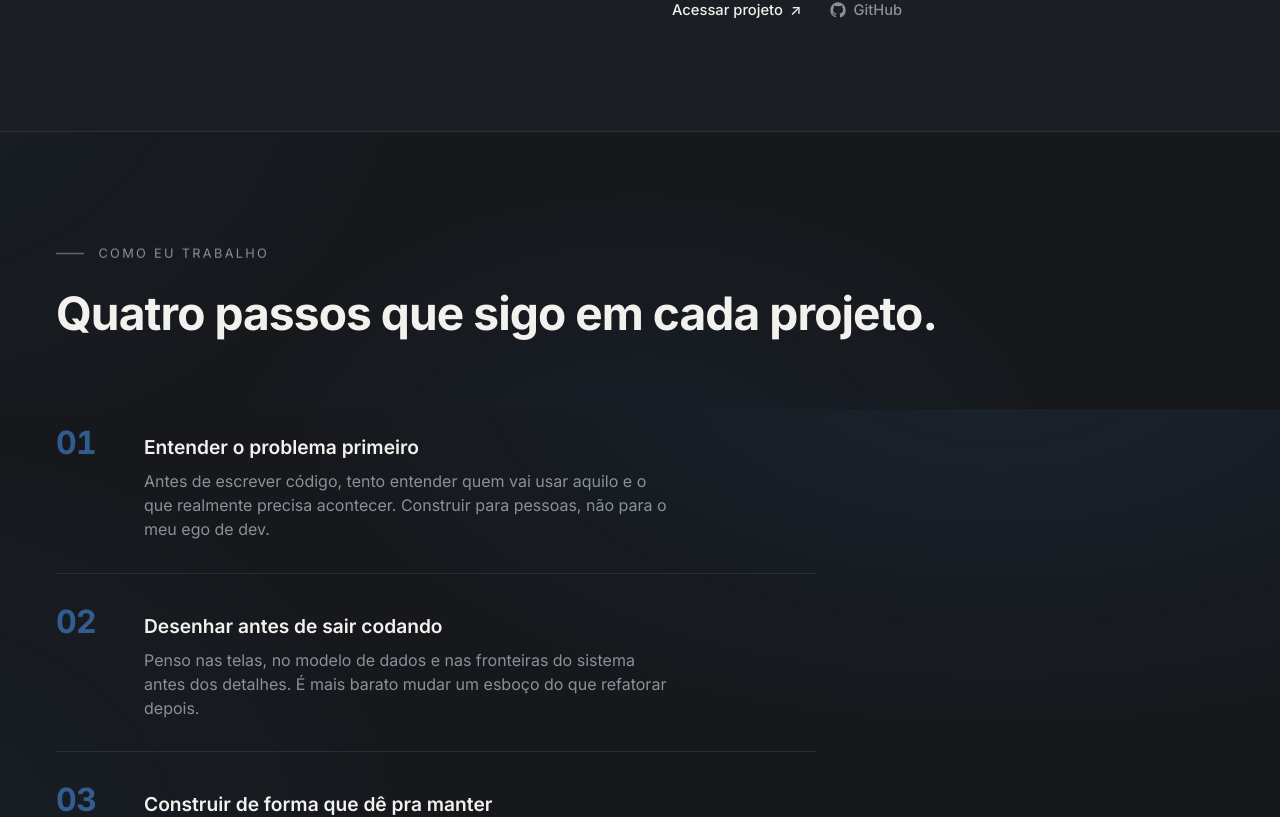
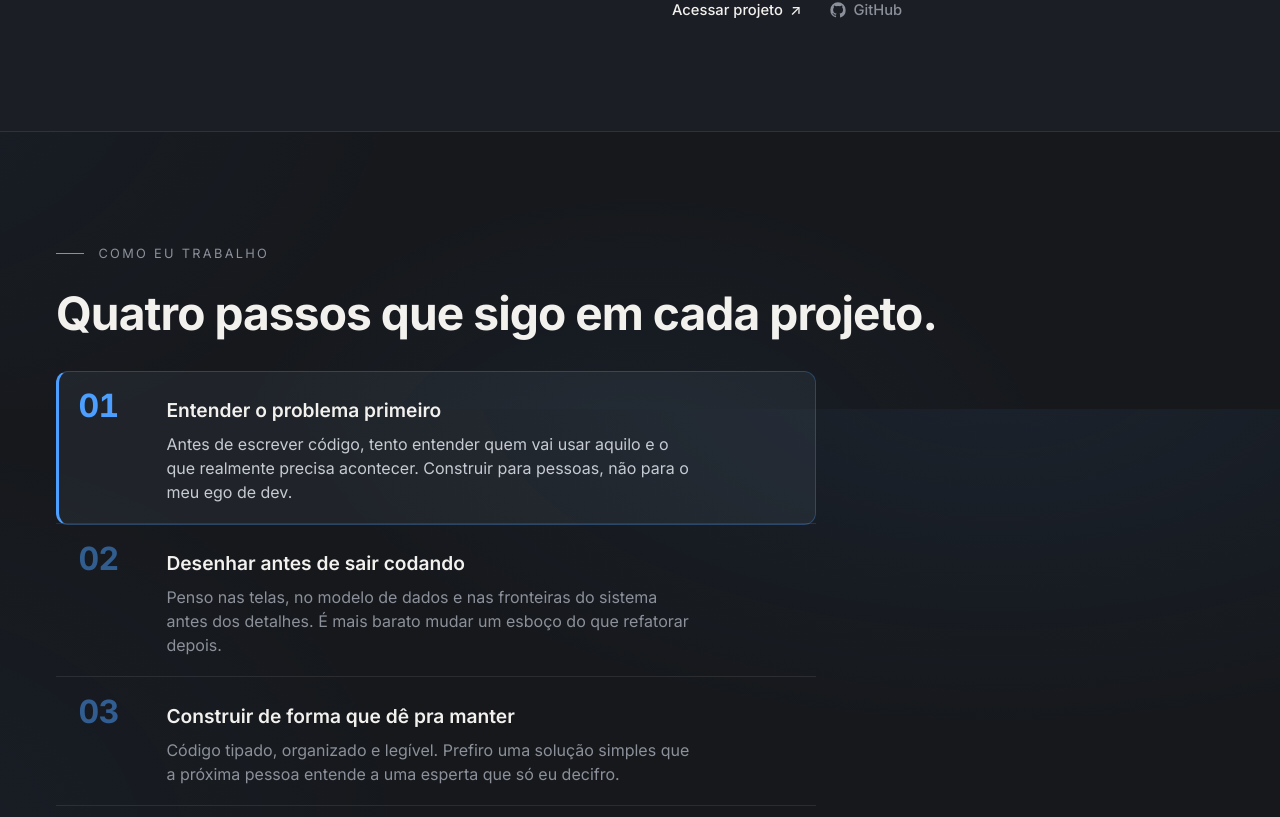
Before and after one commit to Benedito-Dev/Portfolio-benedito, a React (Vite) app: page / in a window 1280 px wide. Shown: the part 3591-4408 px from the top of the page. Built offline with nearby package versions, Linux system fonts and the light colour scheme.

Commit message:
feat: destaca etapas do processo durante a rolagem

```diff
--- a/src/components/Process.tsx
+++ b/src/components/Process.tsx
@@ -1,3 +1,5 @@
+import { useEffect, useRef, useState } from 'react'
+
 const steps = [
   {
     num: '01',
@@ -22,14 +24,82 @@ const steps = [
 ]
 
 export function Process() {
+  const sectionRef = useRef<HTMLElement>(null)
+  const contentRef = useRef<HTMLDivElement>(null)
+  const listRef = useRef<HTMLOListElement>(null)
+  const [active, setActive] = useState(0)
+
+  useEffect(() => {
+    const section = sectionRef.current
+    const content = contentRef.current
+    const list = listRef.current
+    if (!section || !content || !list) return
+    const rows = Array.from(list.querySelectorAll<HTMLLIElement>('.process-step'))
+    const reduced = window.matchMedia('(prefers-reduced-motion: reduce)')
+    let frame = 0
+    let pinned = false
+    let distance = 0
+    let current = -1
+    const top = 96
+
+    const highlight = (index: number) => {
+      const row = rows[index]
+      list.style.setProperty('--step-top', `${row.offsetTop}px`)
+      list.style.setProperty('--step-height', `${row.offsetHeight}px`)
+      if (index !== current) { current = index; setActive(index) }
+    }
+    const update = () => {
+      frame = 0
+      let index = 0
+      if (pinned) {
+        const start = section.getBoundingClientRect().top + parseFloat(getComputedStyle(section).paddingTop) - top
+        index = Math.max(0, Math.min(steps.length - 1, Math.floor((-start / distance) * steps.length)))
+      } else {
+        // Se a lista não cabe na tela, mantém a rolagem natural.
+        let nearest = Infinity
+        rows.forEach((row, i) => {
+          const rect = row.getBoundingClientRect()
+          const gap = Math.abs(rect.top + rect.height / 2 - window.innerHeight * 0.45)
+          if (gap < nearest) { nearest = gap; index = i }
+        })
+      }
+      highlight(index)
+    }
+    const measure = () => {
+      pinned = !reduced.matches && content.offsetHeight <= window.innerHeight - top - 24
+      distance = pinned ? Math.max(180, window.innerHeight * 0.35) * steps.length : 0
+      section.classList.toggle('process-pinned', pinned)
+      section.style.setProperty('--process-travel', `${distance}px`)
+      section.style.setProperty('--process-content-height', `${content.offsetHeight}px`)
+      update()
+    }
+    const scroll = () => { if (!frame) frame = requestAnimationFrame(update) }
+    const observer = new ResizeObserver(measure)
+    observer.observe(content)
+    window.addEventListener('scroll', scroll, { passive: true })
+    window.addEventListener('resize', measure)
+    reduced.addEventListener('change', measure)
+    measure()
+    return () => {
+      cancelAnimationFrame(frame)
+      observer.disconnect()
+      window.removeEventListener('scroll', scroll)
+      window.removeEventListener('resize', measure)
+      reduced.removeEventListener('change', measure)
+      section.classList.remove('process-pinned')
+      section.style.removeProperty('--process-travel')
+      section.style.removeProperty('--process-content-height')
+    }
+  }, [])
   return (
-    <section id="processo" className="container process">
-      <span className="section-label reveal">Como eu trabalho</span>
-      <h2 className="reveal" data-delay="1">Quatro passos que sigo em cada projeto.</h2>
+    <section ref={sectionRef} id="processo" className="container process">
+      <div ref={contentRef} className="process-content">
+      <span className="section-label">Como eu trabalho</span>
+      <h2>Quatro passos que sigo em cada projeto.</h2>
 
-      <ol className="process-steps">
+      <ol ref={listRef} className="process-steps">
         {steps.map((step, i) => (
-          <li className="process-step reveal" data-delay={String(i + 1)} key={step.num}>
+          <li className={`process-step${active === i ? ' is-active' : ''}`} aria-current={active === i ? 'step' : undefined} key={step.num}>
             <span className="num">{step.num}</span>
             <div className="process-step-body">
               <h3>{step.title}</h3>
@@ -38,6 +108,7 @@ export function Process() {
           </li>
         ))}
       </ol>
+      </div>
     </section>
   )
 }
--- a/src/index.css
+++ b/src/index.css
@@ -33,7 +33,7 @@ body {
   color: var(--fg);
   -webkit-font-smoothing: antialiased;
   line-height: 1.5;
-  overflow-x: hidden;
+  overflow-x: clip;
 }
 
 /* faint grid texture over the whole page */
@@ -1322,28 +1322,57 @@ header.is-scrolled .nav {
 .process {
   padding-top: var(--section-pad);
   padding-bottom: var(--section-pad);
-}
-
-.process > h2 {
+  scroll-margin-top: 80px;
+}
+
+.process-pinned {
+  min-height: calc(var(--section-pad) * 2 + var(--process-content-height) + var(--process-travel));
+}
+
+.process-pinned .process-content {
+  position: sticky;
+  top: 96px;
+}
+
+.process-content > h2 {
   font-size: clamp(2rem, 3.6vw, 3rem);
   font-weight: 700;
   letter-spacing: -0.02em;
   line-height: 1.08;
-  margin-bottom: 3.5rem;
+  margin-bottom: 2rem;
 }
 
 .process-steps {
+  position: relative;
+  isolation: isolate;
   list-style: none;
   display: flex;
   flex-direction: column;
   max-width: 760px;
 }
 
+.process-steps::before {
+  content: "";
+  position: absolute;
+  top: 0;
+  left: 0;
+  right: 0;
+  height: var(--step-height, 0px);
+  transform: translateY(var(--step-top, 0px));
+  border: 1px solid rgba(77, 159, 255, 0.28);
+  border-left: 3px solid var(--accent);
+  border-radius: 12px;
+  background: rgba(180, 205, 240, 0.065);
+  transition: transform 420ms cubic-bezier(0.22, 1, 0.36, 1), height 420ms ease;
+  pointer-events: none;
+  z-index: -1;
+}
+
 .process-step {
   display: flex;
   gap: 2rem;
   align-items: baseline;
-  padding: 2rem 0;
+  padding: 1.2rem 1.4rem;
   border-top: 1px solid var(--border);
 }
 
@@ -1360,6 +1389,17 @@ header.is-scrolled .nav {
   min-width: 3.5rem;
   letter-spacing: -0.02em;
   font-variant-numeric: tabular-nums;
+  transition: opacity 300ms ease;
+}
+
+.process-step.is-active .num { opacity: 1; }
+.process-step.is-active p { color: #c6cbd3; }
+.process-step-body p { transition: color 300ms ease; }
+
+@media (prefers-reduced-motion: reduce) {
+  .process-steps::before, .process-step .num, .process-step-body p {
+    transition: none;
+  }
 }
 
 .process-step-body h3 {
```
